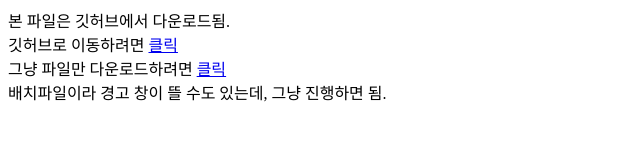
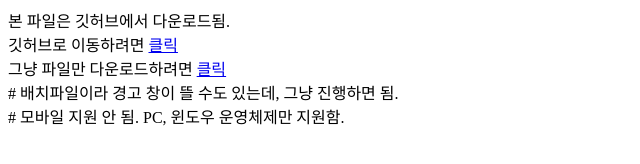
Before and after one commit to unknownpgr/gdh_wifi, a plain HTML site: page index.html in a window 1280 px wide. Shown: the whole page, without its empty margins (0-640 px from the left). Drawn offline with Linux system fonts and the light colour scheme.

Commit message:
Edit html

```diff
--- a/index.html
+++ b/index.html
@@ -10,8 +10,9 @@
     <div> 깃허브로 이동하려면 <a href="https://github.com/unknownpgr/gdh_wifi">클릭</a></div>
     <div> 그냥 파일만 다운로드하려면
         <a href="https://unknownpgr.github.io/gdh_wifi/강동학사%20와이파이 설정.bat">클릭</a>
-        <div> 배치파일이라 경고 창이 뜰 수도 있는데, 그냥 진행하면 됨.
+        <div> # 배치파일이라 경고 창이 뜰 수도 있는데, 그냥 진행하면 됨.
         </div>
+        <div> # 모바일 지원 안 됨. PC, 윈도우 운영체제만 지원함.</div>
     </div>
 </body>
 
```
